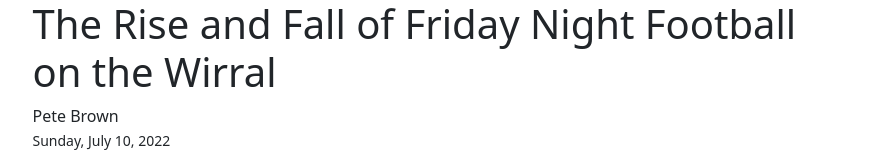
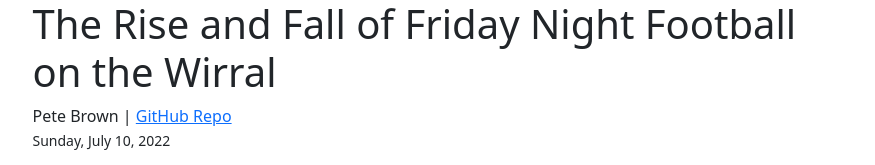
Before and after one commit to petebrown/friday-night-football, a plain HTML site: page docs/index.html in a window 1280 px wide. Shown: the top 165 px of the page, without its empty margins (201-1076 px from the left). Drawn offline with nearby package versions, Linux system fonts and the light colour scheme.

Commit message:
Update index.html

```diff
--- a/docs/index.html
+++ b/docs/index.html
@@ -18,7 +18,7 @@
           </div>
           <div class="col-sm-12 col-md-12 col-lg-10 col-xl-9">
             <h1>The Rise and Fall of Friday Night Football on the Wirral</h1>
-            <p class="lh-base">Pete Brown<br><small>Sunday, July 10, 2022</small></p>
+            <p class="lh-base">Pete Brown | <a href="https://github.com/petebrown/friday-night-football">GitHub Repo</a><br><small>Sunday, July 10, 2022</small></p>
             <p class="lh-base"><b>"Friday night football at Prenton Park returns!" screamed Tranmere Rovers' <a href="https://twitter.com/TranmereRovers/status/1544697784984633344">official Twitter account</a> last Wednesday.</b></p>
             <p class="lh-base">Sky Sports commentator Rob Palmer captured the mood of many nostalgic Rovers fans. "Brilliant news," <a href="https://twitter.com/robbopalmer/status/1544700737069977604">he replied</a>. "Returning to traditions."</p>
             <p class="lh-base">Friday night football is a curious quirk of Merseyside's third club.</p>
```
